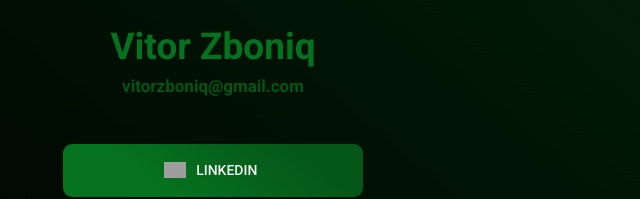
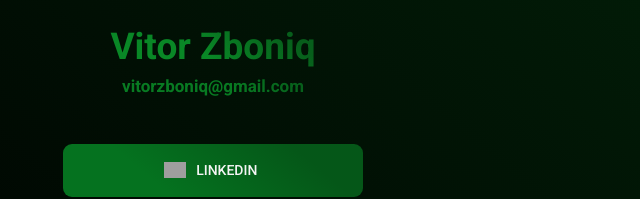
Before and after one commit to vitorzboniq/Rocket-Links, a plain HTML site: page index.html in a window 1280 px wide. Shown: the part 260-459 px from the top of the page, 427-1067 px from the left. Drawn offline with Linux system fonts and the light colour scheme; grey boxes are pictures that could not be loaded.

Commit message:
Gradient nas fontes

```diff
--- a/styles.css
+++ b/styles.css
@@ -60,14 +60,26 @@ h1 {
   font-size: 37px;
   margin-top: 24px;
   margin-bottom: 8px;
-  color: var(--text-color);
+  /* color: var(--text-color); */
+
+  /* fundo gradiente */
+  background-image: linear-gradient(40deg, #098726 45%, #075e1b 75%);
+  /* fundo gradiente dentro do texto */
+  background-clip: text;
+  -webkit-background-clip: text;
+  /* cor do texto transparent */
+  color: transparent;
 }
 
 .username {
   font-weight: 700;
-  opacity: 0.7;
+  opacity: 0.9;
   font-size: 17px;
-  color: var(--text-color);
+  transition: 150ms linear;
+  background-image: linear-gradient(40deg, #098726 55%, #075e1b 85%);
+  background-clip: text;
+  -webkit-background-clip: text;
+  color: transparent;
 }
 
 .username:hover {
```
